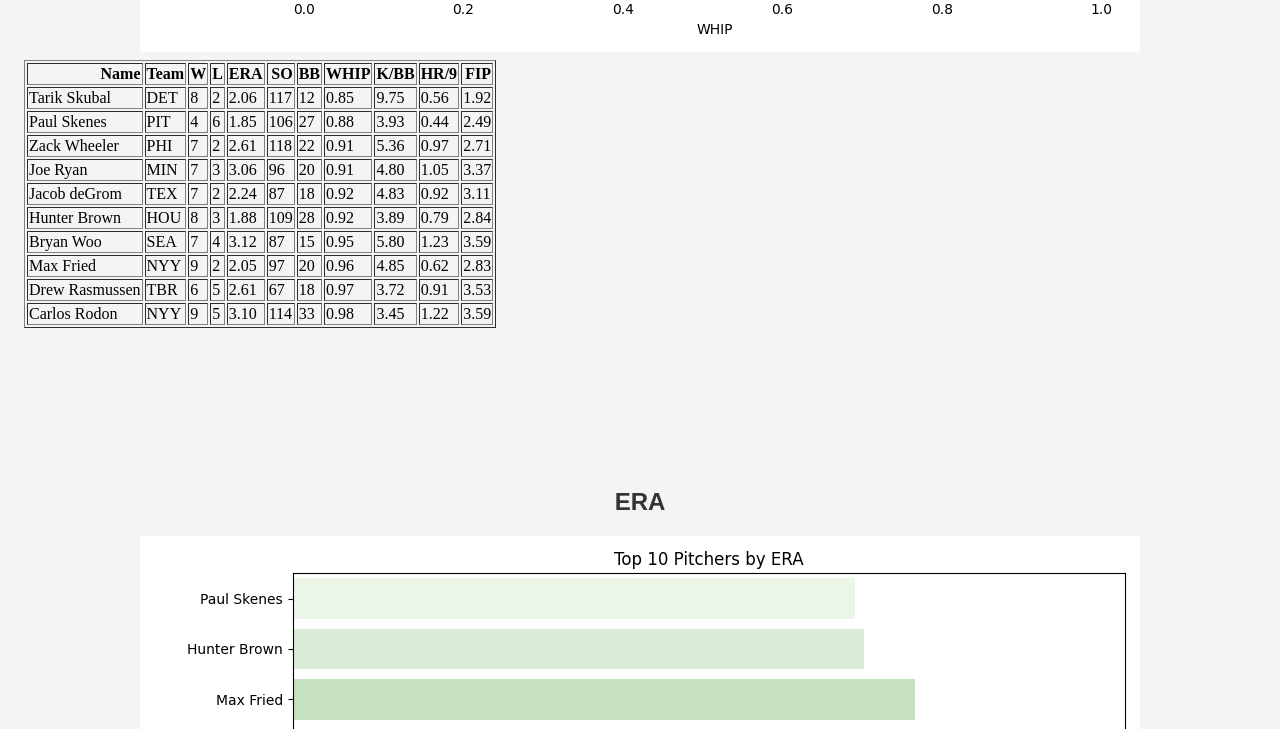
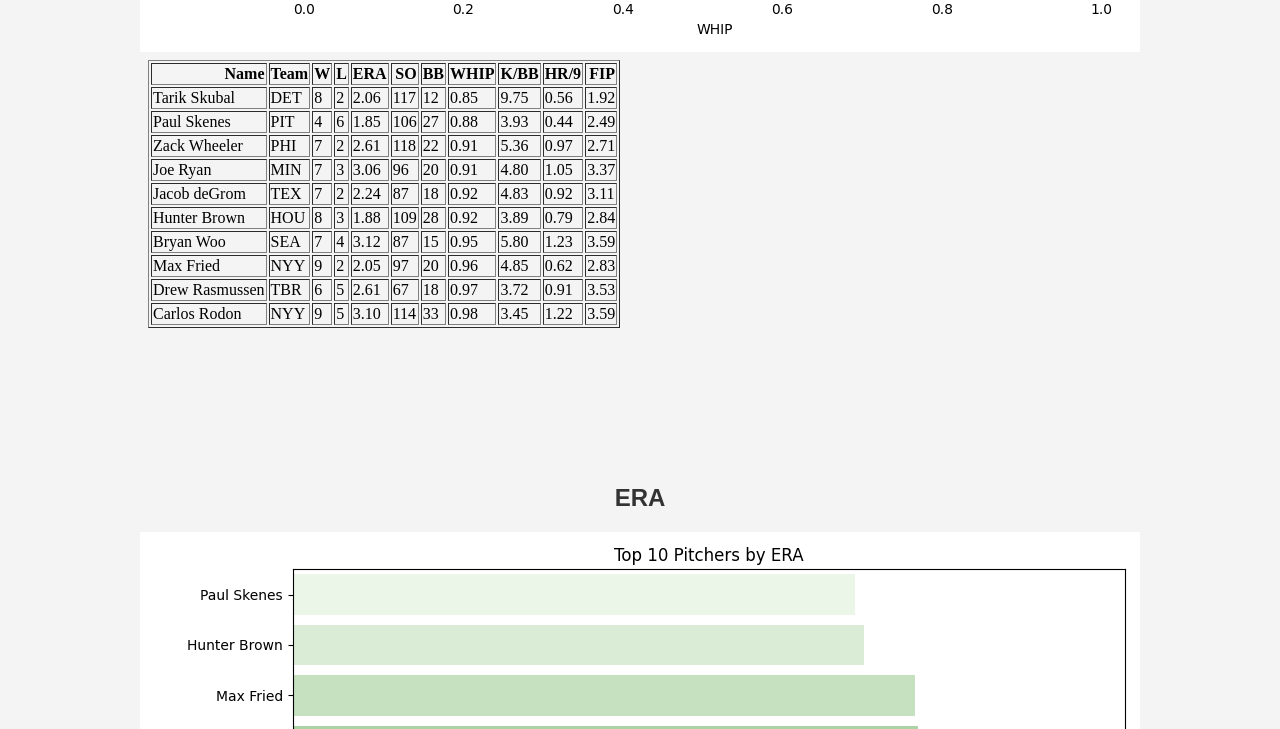
Before and after one commit to jjesse/baseball_stats, a plain HTML site: page docs/index.html in a window 1280 px wide. Shown: the part 831-1560 px from the top of the page. Drawn offline with Linux system fonts and the light colour scheme.

Commit message:
working on centering things

```diff
--- a/docs/index.html
+++ b/docs/index.html
@@ -44,7 +44,10 @@
     }
     .chart-container {
       text-align: center;
+      margin: 0 auto;
       margin-bottom: 2rem;
+      max-width: 1200px;
+      width: 95%;
     }
     .chart-container img {
       display: block;
@@ -53,7 +56,10 @@
       height: auto;
     }
     iframe {
+      display: block;
+      margin: 0 auto;
       width: 100%;
+      max-width: 1000px;
       height: 400px;
       border: none;
     }
```
